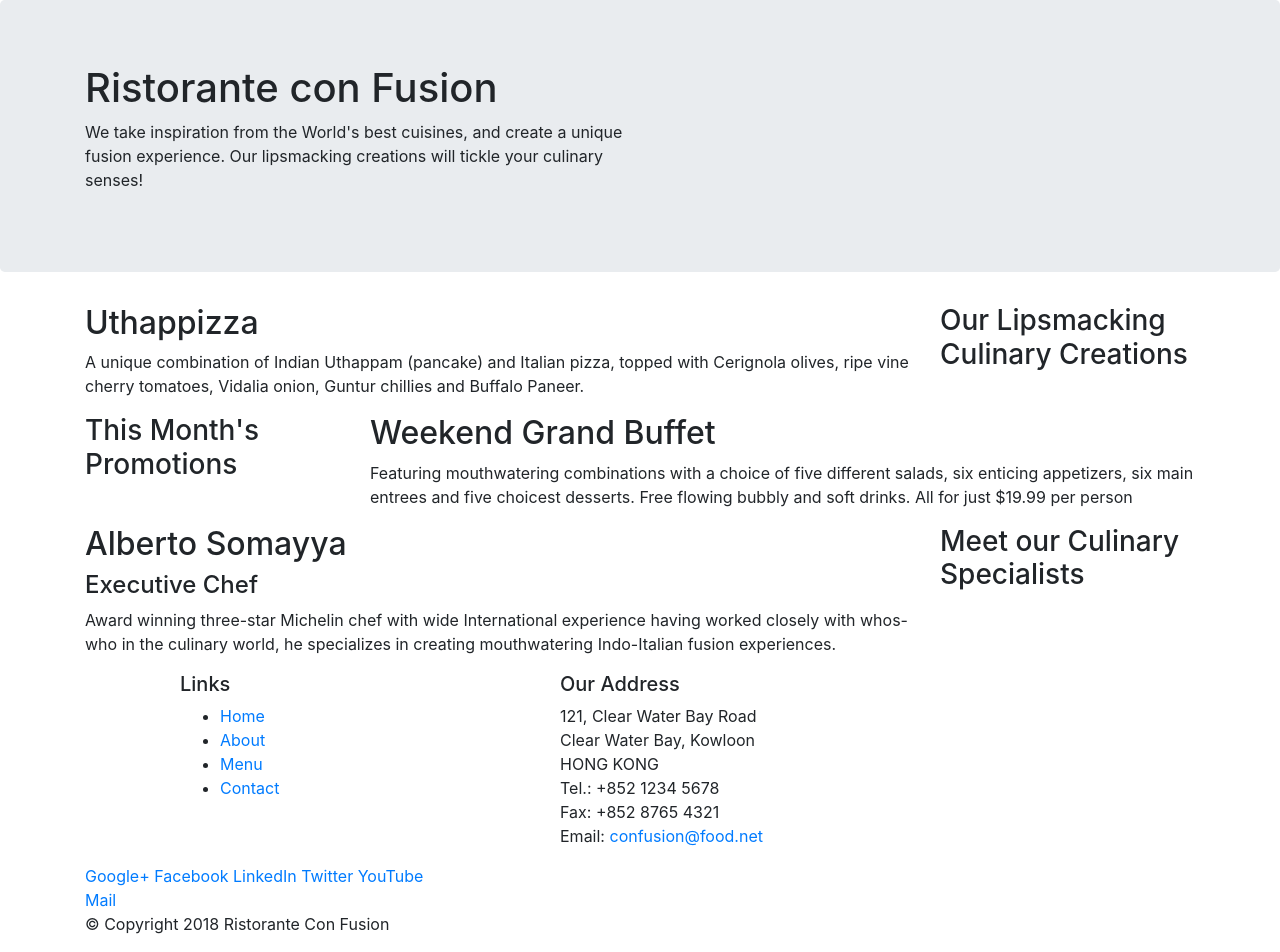
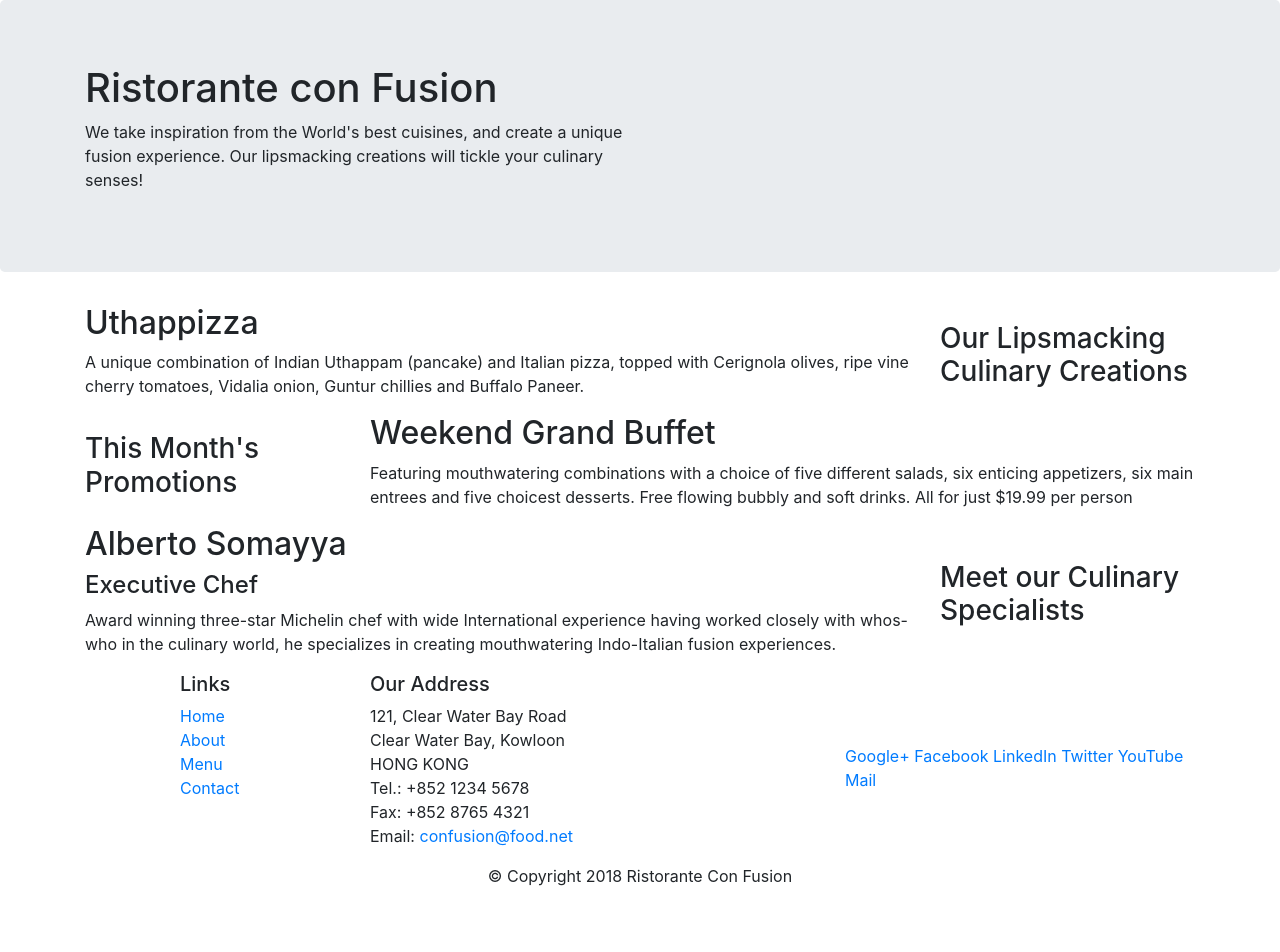
Before and after one commit to Coddiing/Coursera-Tutorials, a website: page index.html in a window 1280 px wide. After the commit the page ends 904 px from the top, so only its background shows below. Drawn offline with nearby package versions, Linux system fonts and the light colour scheme.

Commit message:
Bootstrap grid part 2

```diff
--- a/index.html
+++ b/index.html
@@ -10,13 +10,14 @@
 
         <!-- Bootstrap CSS -->
         <link rel="stylesheet" href="node_modules/bootstrap/dist/css/bootstrap.min.css">
+        <link rel="stylesheet" href="css/styles.css">
 </head>
 
 <body>
 
     <header class = "jumbotron" >
         <div class = "container" >
-            <div class="row" >
+            <div class="row row-header" >
                 <div class="col-12 col-sm-6" >
                     <h1>Ristorante con Fusion</h1>
                     <p>We take inspiration from the World's best cuisines, and create a unique fusion experience. Our lipsmacking creations will tickle your culinary senses!</p>
@@ -28,7 +29,7 @@
     </header>
 
     <div class = "container" >
-        <div class = "row" >
+        <div class = "row row-content align-items-center" >
             <div class="col-12 col-sm-4 order-sm-last col-md-3" >
                 <h3>Our Lipsmacking Culinary Creations</h3>
             </div>
@@ -39,7 +40,7 @@
         </div>
 
 
-        <div class = "row" >
+        <div class = "row row-content align-items-center" >
             <div class="col-12 col-sm-4 col-md-3" >
                 <h3>This Month's Promotions</h3>
             </div>
@@ -49,7 +50,7 @@
             </div>
         </div>
 
-        <div class = "row" >
+        <div class = "row row-content align-items-center" >
             <div class="col-12 col-sm-4 order-sm-last col-md-3">
                 <h3>Meet our Culinary Specialists</h3>
             </div>
@@ -61,12 +62,12 @@
         </div>
     </div>
 
-    <footer>
+    <footer class="footer">
         <div class = "container" >
             <div class = "row" >
-                <div class = "col-4 offset-1 col-sm-4" >
+                <div class = "col-4 offset-1 col-sm-2" >
                     <h5>Links</h5>
-                    <ul>
+                    <ul class = "list-unstyled" >
                         <li><a href="#">Home</a></li>
                         <li><a href="#">About</a></li>
                         <li><a href="#">Menu</a></li>
@@ -85,7 +86,7 @@
 		              Email: <a href="mailto:confusion@food.net">confusion@food.net</a>
 		           </address>
                 </div>
-                <div  class ="col-12 col-sm-4"
+                <div  class ="col-12 col-sm-4 align-self-center"
                 >
                     <div>
                         <a href="http://google.com/+">Google+</a>
@@ -97,7 +98,7 @@
                     </div>
                 </div>
            </div>
-           <div class="row" >
+           <div class="row justify-content-center" >
                 <div class="col-auto">
                     <p>© Copyright 2018 Ristorante Con Fusion</p>
                 </div>
```
